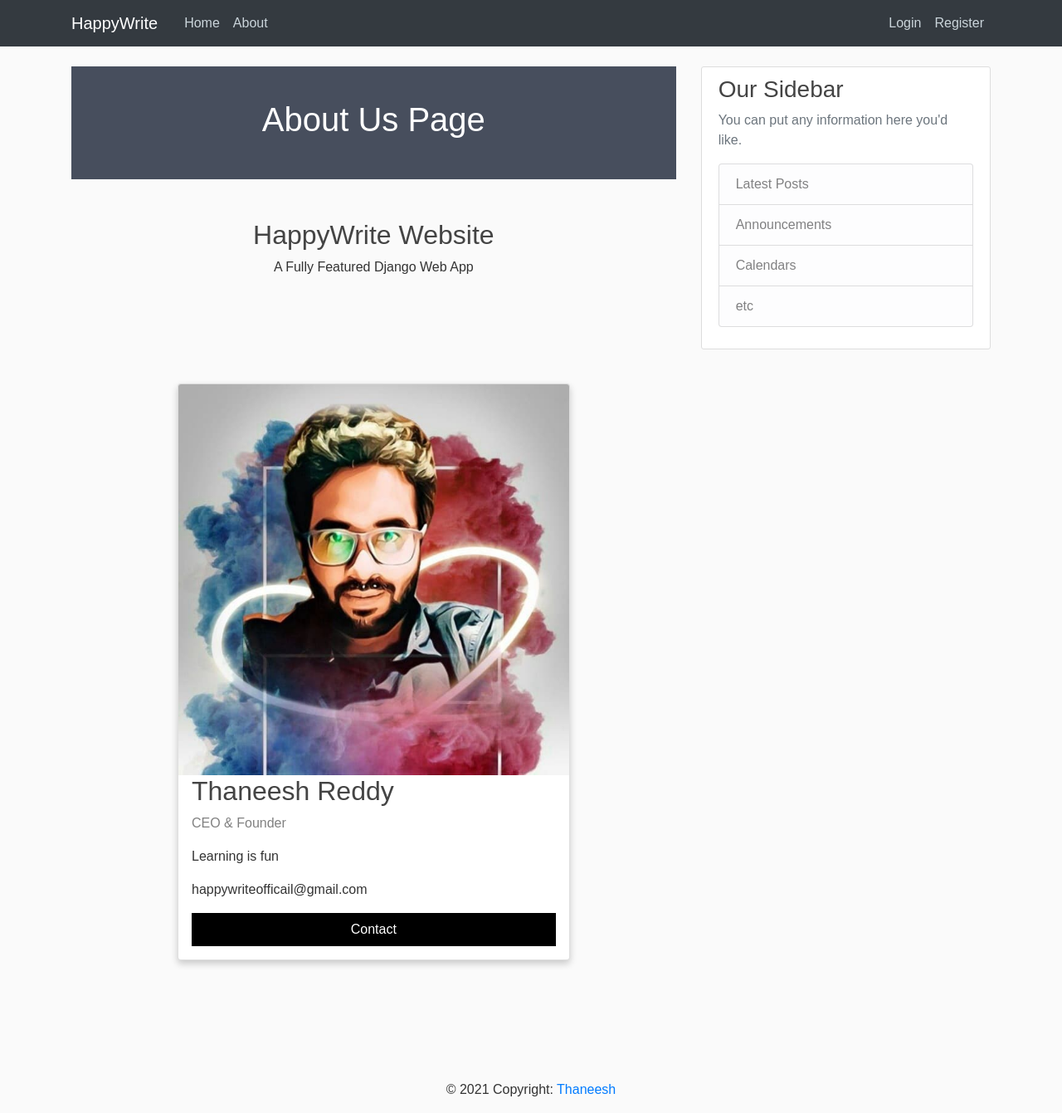
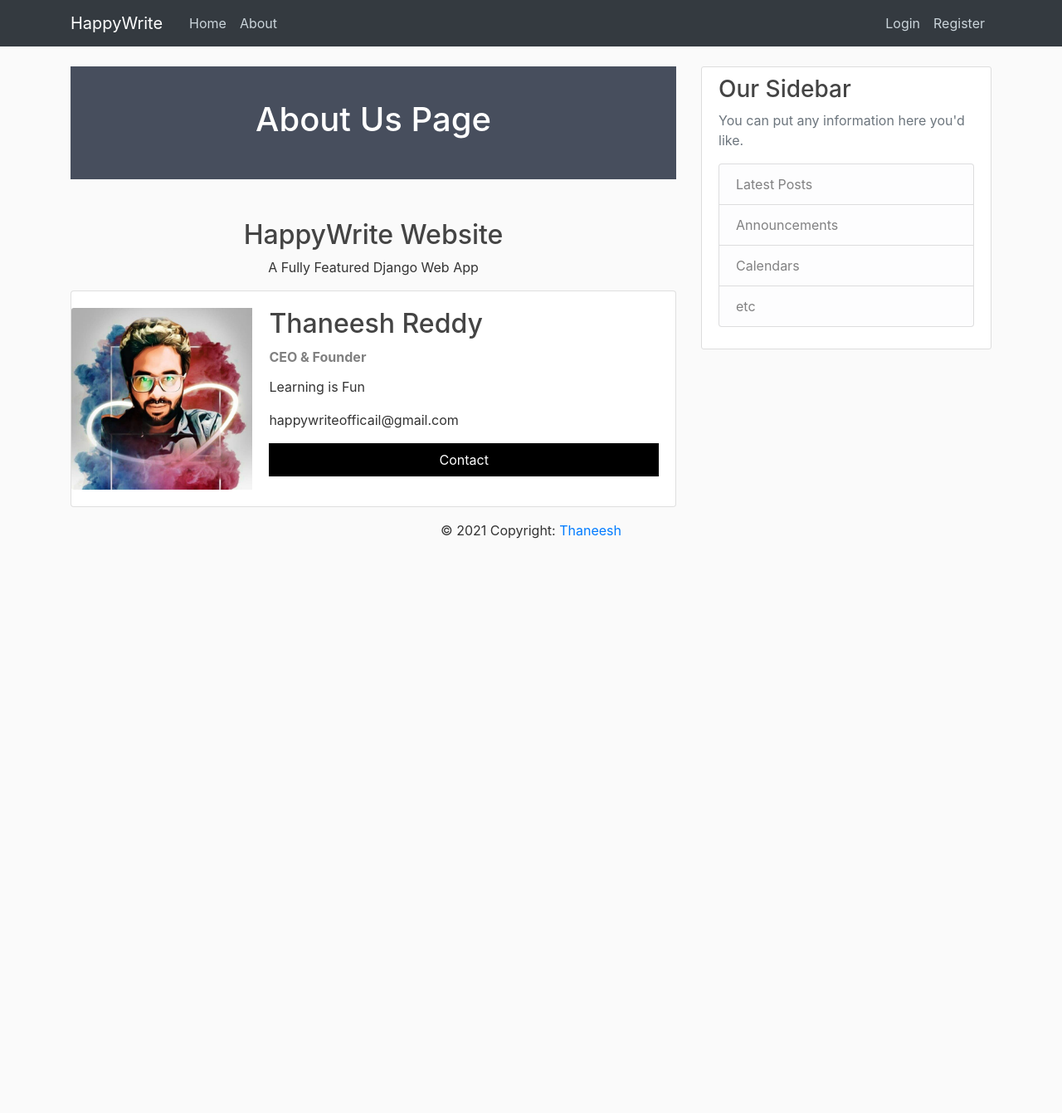
Before and after one commit to thaneeshr/HappyWrite, a Django app: page /about/ in a window 1280 px wide. Shown: the whole page at 83% size. After the commit the page ends 649 px from the top, so only its background shows below. Run offline with Django 3.2, Linux system fonts and the light colour scheme; some libraries are stand-ins or nearby versions.

Commit message:
updated about page

```diff
--- a/blog/templates/blog/about.html
+++ b/blog/templates/blog/about.html
@@ -3,55 +3,41 @@
 {% block content%}
 
 <style type="text/css">
-      body {
-  font-family: Arial, Helvetica, sans-serif;
-  margin: 0;
-  margin-top: 5rem;
-}
-
-html {
-  box-sizing: border-box;
-}
-
-*, *:before, *:after {
-  box-sizing: inherit;
-}
-.h1
-{
-        color: lightgray;
-}
-.column {
-  float: left;
-  width: 33.3%;
-  margin-bottom: 16px;
-  padding: 0 8px;
-}
-
-.card {
-  box-shadow: 0 4px 8px 0 rgba(0, 0, 0, 0.2);
-  margin: 8rem;
-}
-
 .about-section {
   padding: 40px;
   text-align: center;
   background-color: #474e5d;
   color: white;
 }
-
-.container {
-  padding: 0 16px;
+.card {
+  flex-direction: row;
+  align-items: center;
+}
+.card-title {
+  font-weight: bold;
+  color: grey;
+}
+.card img {
+  width: 30%;
+  border-top-right-radius: 0;
+  border-bottom-left-radius: calc(0.25rem - 1px);
+}
+@media only screen and (max-width: 768px) {
+  a {
+    display: none;
+  }
+  .card-body {
+    padding: 0.5em 1.2em;
+  }
+  .card-body .card-text {
+    margin: 0;
+  }
+  .card img {
+    width: 50%;
+  }
 }
 
-.container::after, .row::after {
-  content: "";
-  clear: both;
 
-}
-
-.title {
-  color: grey;
-}
 
 .button1 {
   border: none;
@@ -68,19 +54,18 @@ html {
 .button1:hover {
   background-color: #555;
 }
-
-@media screen and (max-width: 650px) {
-  .column {
-    width: 100%;
-    display: block;
+@media only screen and (max-width: 1200px) {
+  .card img {
+    width: 40%;
   }
 }
+
 </style>
 
 
 
         <div class="about-section">
-          <h1  style="color:#fff">About Us Page</h1>
+          <h1 style="color:white" >About Us Page</h1>
 
         </div>
         <br><br>
@@ -93,12 +78,12 @@ html {
 
         </div>
 
-            <div class="card row no-gutters">
+            <div class="card ">
               <img class="card-img-top img-fluid" src="/media/ceo.jpg" alt="Thaneesh" width="500" >
-              <div class="container">
+              <div class="card-body">
                 <h2>Thaneesh Reddy</h2>
-                <p class="title">CEO & Founder</p>
-                <p>Learning is fun</p>
+                <p class="card-title">CEO & Founder</p>
+                <p class="card-text">Learning is Fun</p>
                 <p>happywriteofficail@gmail.com</p>
                 <p><a href="https://www.linkedin.com/in/thaneesh-reddy-15b4b3169/" class="button1">Contact</a></p>
               </div>
```
